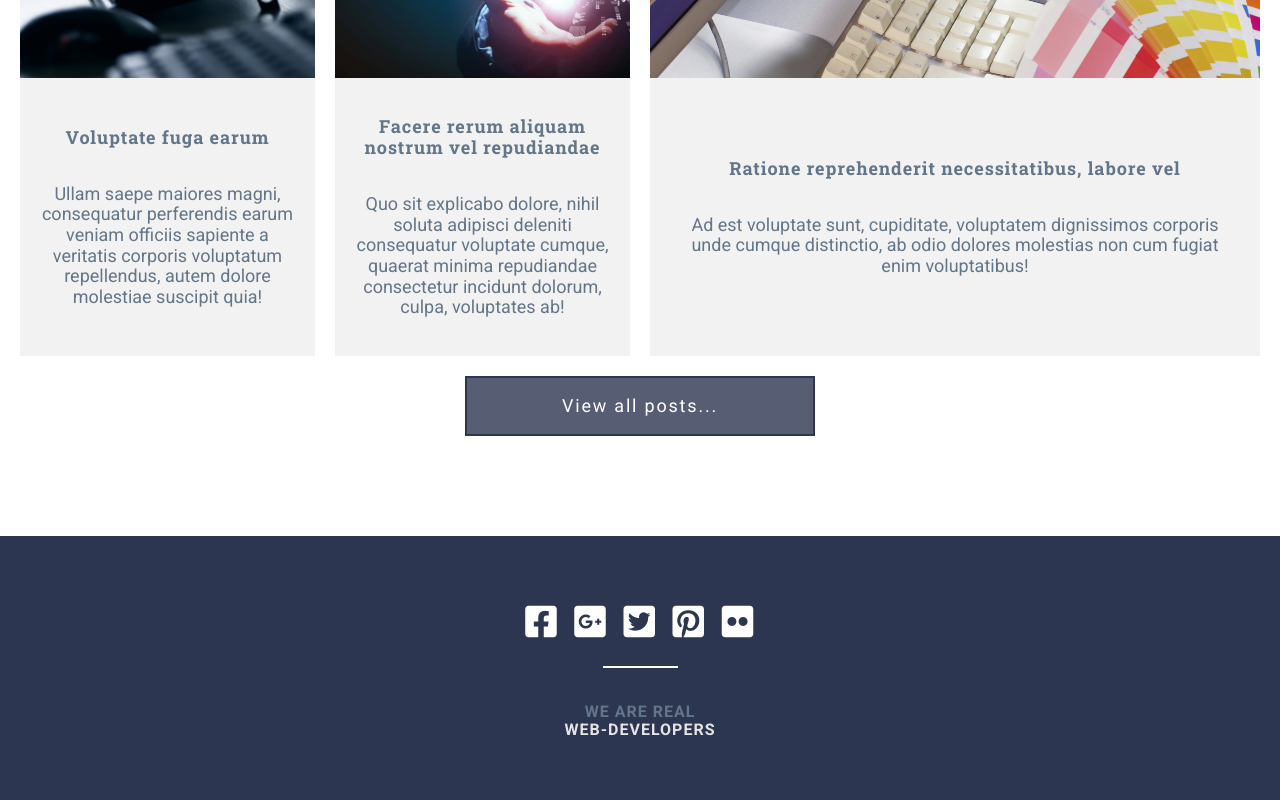
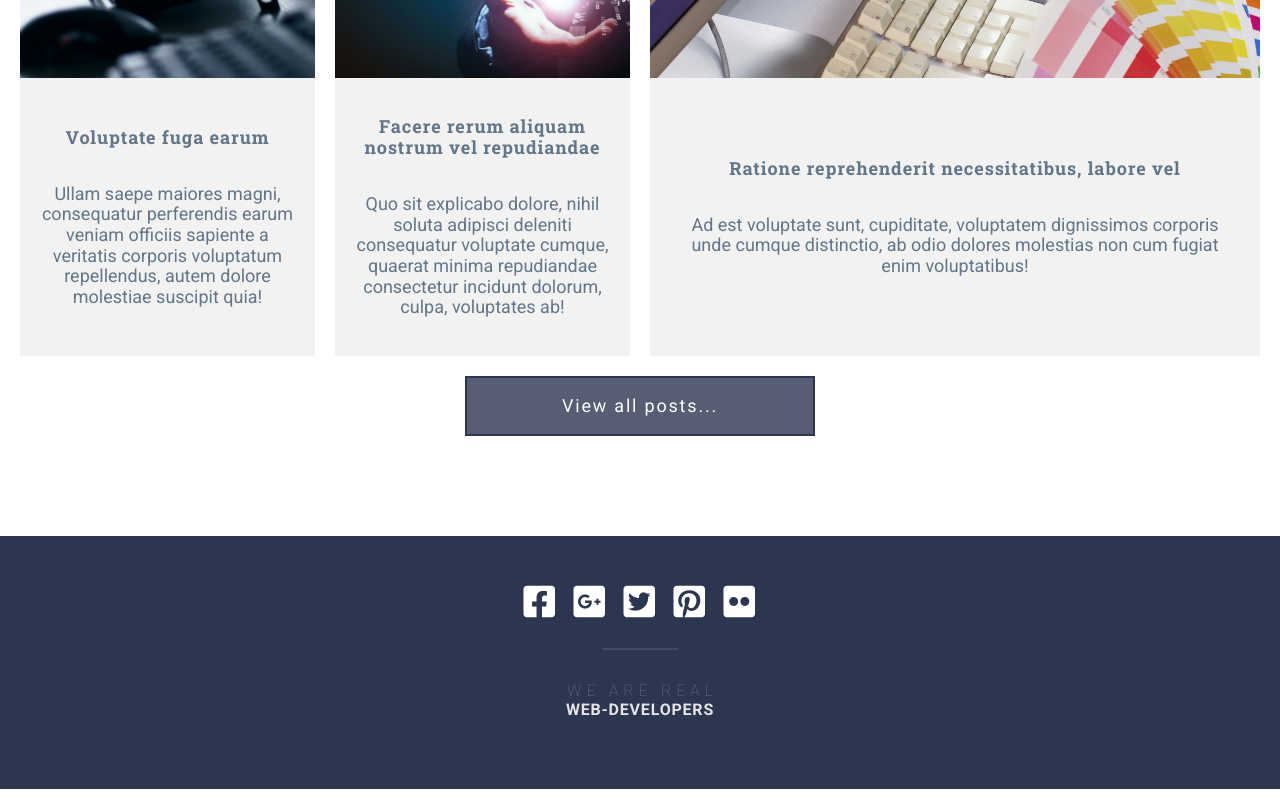
Before and after one commit to KseniiaBond/grid-template, a website: page index.html in a window 1280 px wide. Shown: the part 3545-4345 px from the top of the page. Drawn offline with Linux system fonts and the light colour scheme.

Commit message:
footer - fixed

```diff
--- a/assets/scss/components/footer/_footer.scss
+++ b/assets/scss/components/footer/_footer.scss
@@ -3,7 +3,7 @@
 .footer {
   background-color: $color-primary;
   text-align: center;
-  padding: ($gap * 3) $gap ($gap * 2);
+  padding: ($gap * 2.5) $gap ($gap * 3.5);
   &__container {
     @extend %container;
   }
@@ -11,23 +11,25 @@
     display: grid;
     position: relative;
     justify-content: center;
-    margin-bottom: calc($gap * 1.75);
-    grid-template-columns: repeat(auto-fit, minmax(40px, max-content));
+    margin-bottom: calc($gap * 3.1);
+    grid-template-columns: repeat(auto-fit, minmax(50px, max-content));
 
     &::after {
       position: absolute;
-      bottom: -$gap;
+      bottom: -$gap * 1.5;
       left: calc(50% - 75px / 2);
       height: calc($gap / 10);
       width: 75px;
       content: "";
-      background-color: $color-light;
+      background-color: rgba($color-light, 0.1);
     }
 
     a {
       display: block;
-      padding: 8px;
+      padding: 0 8.2px;
+      margin-top: -1.5px;
       transition: color 0.5s;
+
       &:hover,
       &:focus {
         color: $color-accent;
@@ -36,18 +38,21 @@
 
     .fab {
       font-size: 2.25rem;
+      transition: color 0.5s;
     }
   }
   &__text {
-    padding: $gap;
     span {
-      font-weight: 700;
-      letter-spacing: 0.0625em;
       &:nth-of-type(1) {
-        color: $color-gray;
+        letter-spacing: 0.3em;
+        font-weight: 100;
+        margin-right: -0.3em;
+        margin-top: 0.2em;
       }
 
       &:nth-of-type(2) {
+        letter-spacing: 0.05em;
+        font-weight: 700;
         color: $color-gray-light;
       }
     }
```
Also changed, not shown: assets/css/style.css.
